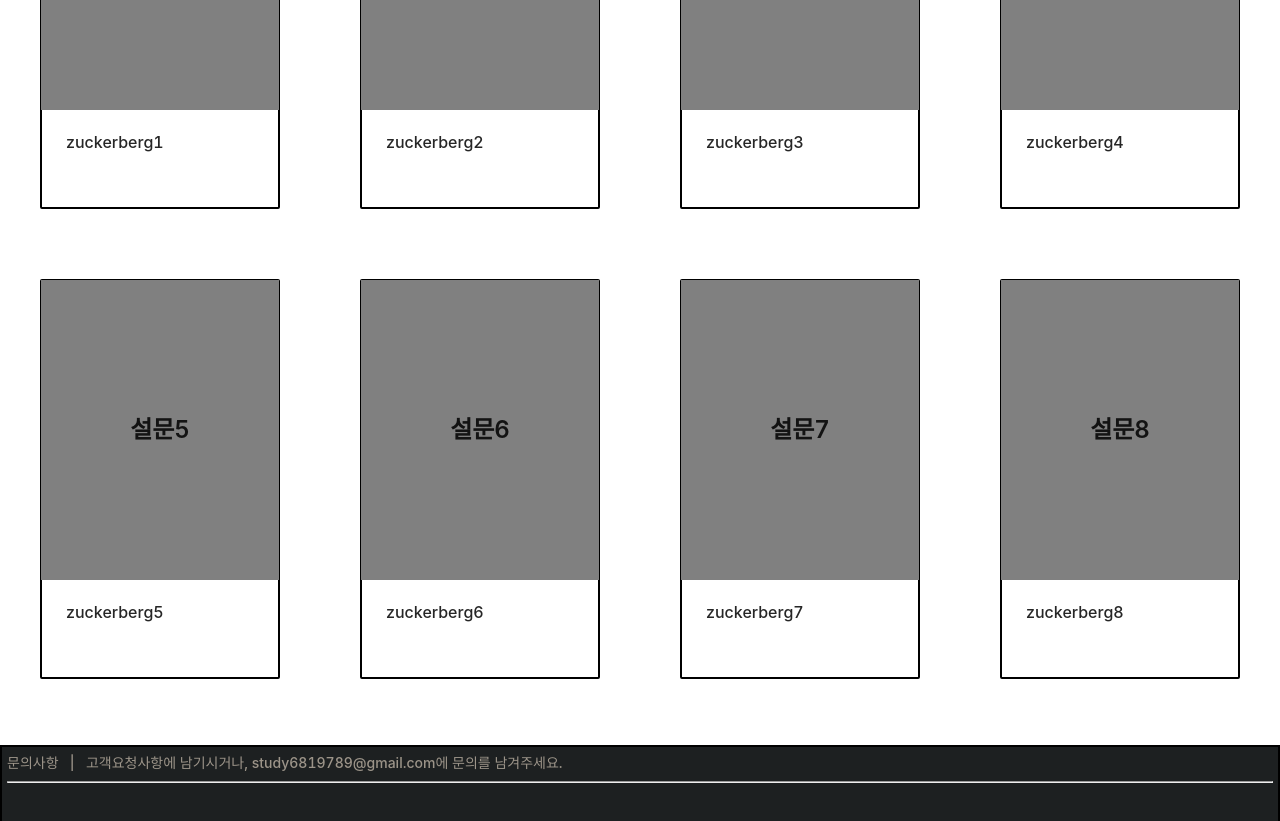
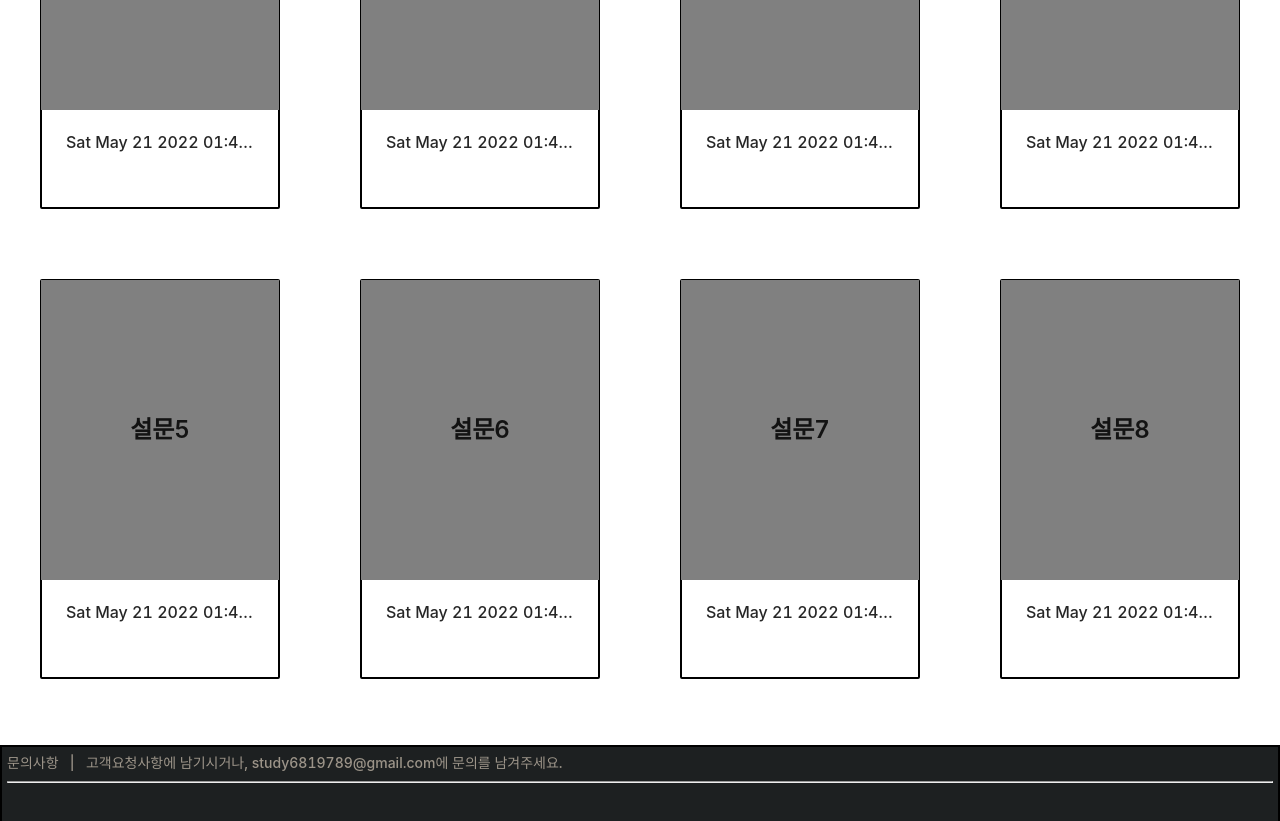
Before and after one commit to kic0610/CapstoneKic, a React (Create React App) app in the folder my-app/: page / in a window 1280 px wide. Shown: the part 380-1201 px from the top of the page. Built offline with nearby package versions, Linux system fonts and the light colour scheme.

Commit message:
key 사용으로 설문하기페이지에서 데이터 추가 삭제 버그 해결

```diff
--- a/my-app/src/App.js
+++ b/my-app/src/App.js
@@ -26,10 +26,6 @@ const MyFooter = styled.footer`
 const App = () => {
   return (
     <div style={{ minHeight: "100vh", backgroundColor: "Background" }}>
-      {/* <div>
-            {tripPlace.map((country) => (<Trip place={country.place} />))}
-            {dummy_writer.map((dummy_writer) => (<Home place={dummy_writer.writer} />))}
-        </div> */}
       <HomeMenu />
       <Routes>
         <Route path="/" element={<Home />} />
--- a/my-app/src/components/HomeCard.js
+++ b/my-app/src/components/HomeCard.js
@@ -21,10 +21,11 @@ const CardTextContent = styled.div`
 `;
 
 const HomeCard = (data) => {
+  let cardData = data.data;
   return (
     <Link to="/post/1_post_id">
-      <Card hoverable style={{ width: 240, height: "400px", border: "2px solid black" }} cover={<CardTextContent>{data.data.surveyTitle}</CardTextContent>}>
-        <Card.Meta title={data.data.writer} />
+      <Card hoverable style={{ width: 240, height: "400px", border: "2px solid black" }} cover={<CardTextContent>{cardData.surveyTitle}</CardTextContent>}>
+        <Card.Meta title={cardData.date} />
       </Card>
     </Link>
   );
--- a/my-app/src/components/MySurvey.js
+++ b/my-app/src/components/MySurvey.js
@@ -27,6 +27,7 @@ const MyPostItemTitle = styled.span`
   margin-left: 5%;
   font-weight: 600;
   color: #226dff;
+  cursor: pointer;
 `;
 
 const MyPostItemDate = styled.span`
--- a/my-app/src/components/SubjectiveQuestion.js
+++ b/my-app/src/components/SubjectiveQuestion.js
@@ -84,21 +84,27 @@ const SubjectiveQuestion = (data) => {
 
   let onOptionAdd = useCallback(() => {
     let shortkey = shortid.generate();
-    console.log(shortkey);
     setOption(option.concat(shortkey));
   }, [option]);
 
   let onOptionRemove = useCallback(
     (e) => {
       const target = e.currentTarget.getAttribute("data-option-key");
-      setOption(option.filter((aaa) => aaa !== target));
+      setOption(option.filter((data) => data !== target));
     },
     [option]
   );
 
+  // 입력을 받아서 상태로 저장하는 모듈
+  let [state, setState] = useState();
+  let onInput = useCallback((e) => {
+    setState(e.target.value);
+    console.log(e.target.value);
+  }, []);
+
   return (
     <SurveyBox key={data} style={{ msUserSelect: "none", MozUserSelect: "-moz-none", WebkitUserSelect: "none", userSelect: "none" }}>
-      <Input.TextArea className="SubjectiveQuestionTitle" placeholder="설문을 입력하세요"></Input.TextArea>
+      <Input.TextArea className="SubjectiveQuestionTitle" placeholder="설문을 입력하세요" value={state} onChange={onInput}></Input.TextArea>
       <div className="bottomLine" style={{ bottom: "inherit", backgroundColor: "pink", height: "1px", width: "99%", display: "block" }}></div>
 
       <span onClick={onOptionAdd} style={{ cursor: "pointer" }}>
--- a/my-app/src/components/SurveyPost.js
+++ b/my-app/src/components/SurveyPost.js
@@ -4,6 +4,7 @@ import React from "react";
 
 import styled from "styled-components";
 import PostGraph from "./PostGraph";
+import { useState } from "react";
 
 const ServeyForm = styled(Form)`
   position: relative;
@@ -76,11 +77,60 @@ const SurveyBox = styled.div`
 `;
 
 const SurveyPost = () => {
+  // 입력을 받아서 상태로 저장하는 모듈
+  let [multipleChoiceServey, setMultipleChoiceServey] = useState([{ title: "가장 좋아하는 음식은 1 ?" }, { title: "가장 좋아하는 음식은 2 ?" }]);
+  let [subjectiveQuestionServey, setSubjectiveQuestionServey] = useState([
+    {
+      title: "가장 좋아하는 음식은 a ?",
+      option: ["고기피자", "포테이토피자", "김치피자", "장문 텍스트 입니다. 장문 텍스트 입니다 장문 텍스트 입니다 장문 텍스트 입니다.", "적당한 길이의 텍스트"],
+    },
+    {
+      title: "가장 좋아하는 음식은 b ?",
+      option: ["고기피자", "포테이토피자", "김치피자", "장문 텍스트 입니다. 장문 텍스트 입니다 장문 텍스트 입니다 장문 텍스트 입니다.", "적당한 길이의 텍스트"],
+    },
+  ]);
+
   return (
     <div>
       <h1 style={{ marginLeft: "5%", fontWeight: 600 }}>ㅁㅁid의 게시물 (게시물의 id를통해 (설문제목,설문번호별 설문+설문타입,객관식선택지,주관식은구현))</h1>
 
       <ServeyForm>
+        <div className="TopForm">
+          <span style={{ cursor: "pointer" }}>
+            <PlusCircleOutlined className="AddBtn" style={{ marginRight: "10px" }} />
+            설문 작성 완료
+          </span>
+        </div>
+
+        {multipleChoiceServey.map((mcdata) => (
+          <SurveyBox>
+            <div className="surveyTitle">{mcdata.title}</div>
+            <div className="bottomLine" style={{ bottom: "inherit", backgroundColor: "pink", height: "1px", width: "99%", display: "block" }}></div>
+
+            <Input.TextArea placeholder="사용자의 답변이 입력되는 란입니다."></Input.TextArea>
+            <div className="bottomLine" style={{ bottom: "inherit", backgroundColor: "green", height: "1px", width: "99%", display: "block" }}></div>
+          </SurveyBox>
+        ))}
+
+        {subjectiveQuestionServey.map((sqdata) => (
+          <SurveyBox>
+            <div className="surveyTitle">{sqdata.title}</div>
+            <div className="bottomLine" style={{ bottom: "inherit", backgroundColor: "pink", height: "1px", width: "99%", display: "block" }}></div>
+
+            <div className="answerObjectivity">
+              {sqdata.option.map((sqdata2) => (
+                <span className="answerObjectivityItem">
+                  <input type="checkbox" name="피자" id="피자" />
+                  <label for="피자">{sqdata2}</label>
+                </span>
+              ))}
+            </div>
+            <div className="bottomLine" style={{ bottom: "inherit", backgroundColor: "green", height: "1px", width: "99%", display: "block" }}></div>
+          </SurveyBox>
+        ))}
+      </ServeyForm>
+
+      {/* <ServeyForm>
         <div className="TopForm">
           <span style={{ cursor: "pointer" }}>
             <PlusCircleOutlined className="AddBtn" style={{ marginRight: "10px" }} />
@@ -128,7 +178,7 @@ const SurveyPost = () => {
           </div>
           <div className="bottomLine" style={{ bottom: "inherit", backgroundColor: "green", height: "1px", width: "99%", display: "block" }}></div>
         </SurveyBox>
-      </ServeyForm>
+      </ServeyForm> */}
       <PostGraph />
     </div>
   );
--- a/my-app/src/pages/Home.js
+++ b/my-app/src/pages/Home.js
@@ -27,18 +27,18 @@ const HomeSection = styled.section`
   align-items: flex-start;
 `;
 
-let homeCardData = [
-  { writer: "zuckerberg1", surveyTitle: "설문1" },
-  { writer: "zuckerberg2", surveyTitle: "설문2" },
-  { writer: "zuckerberg3", surveyTitle: "설문3" },
-  { writer: "zuckerberg4", surveyTitle: "설문4" },
-  { writer: "zuckerberg5", surveyTitle: "설문5" },
-  { writer: "zuckerberg6", surveyTitle: "설문6" },
-  { writer: "zuckerberg7", surveyTitle: "설문7" },
-  { writer: "zuckerberg8", surveyTitle: "설문8" },
-];
+const Home = () => {
+  let [homeCardData, setHomeCardData] = useState([
+    { date: "Sat May 21 2022 01:44:33", surveyTitle: "설문1" },
+    { date: "Sat May 21 2022 01:44:34", surveyTitle: "설문2" },
+    { date: "Sat May 21 2022 01:44:35", surveyTitle: "설문3" },
+    { date: "Sat May 21 2022 01:44:36", surveyTitle: "설문4" },
+    { date: "Sat May 21 2022 01:44:37", surveyTitle: "설문5" },
+    { date: "Sat May 21 2022 01:44:38", surveyTitle: "설문6" },
+    { date: "Sat May 21 2022 01:44:39", surveyTitle: "설문7" },
+    { date: "Sat May 21 2022 01:44:40", surveyTitle: "설문8" },
+  ]);
 
-const Home = () => {
   useEffect(() => {
     console.log("Home 리렌더링");
   });
--- a/my-app/src/pages/Surveying.js
+++ b/my-app/src/pages/Surveying.js
@@ -7,6 +7,7 @@ import { useCallback } from "react";
 import MultipleChoice from "../components/MultipleChoice";
 import SubjectiveQuestion from "../components/SubjectiveQuestion";
 import { Button } from "antd";
+import shortid from "shortid";
 
 const TemplateSelect = styled.div`
   position: relative;
@@ -110,26 +111,47 @@ const SurveyContainer = styled.div`
 `;
 
 const Surveying = () => {
-  let [multipleChoiceKey, setMultipleChoiceKey] = useState([0]);
+  // 주관식 설문 데이터 생성 및 삭제 (배열데이터 map하여 사용 , component key 사용필수)
+
+  let [multipleChoiceKey, setMultipleChoiceKey] = useState([]);
 
   let onMultipleChoiceAdd = useCallback(() => {
-    const N_multipleChoiceKey = multipleChoiceKey.concat(2);
-    setMultipleChoiceKey(N_multipleChoiceKey);
+    let shortkey = shortid.generate();
+    setMultipleChoiceKey(multipleChoiceKey.concat(shortkey));
   }, [multipleChoiceKey]);
 
-  let [SubjectiveQuestionKey, setSubjectiveQuestionKey] = useState([0]);
+  let onMultipleChoiceRemove = useCallback(
+    (e) => {
+      const target = e.currentTarget.getAttribute("data-MultipleChoice-key");
+      setMultipleChoiceKey(multipleChoiceKey.filter((data) => data !== target));
+    },
+    [multipleChoiceKey]
+  );
+
+  // 겍관식 설문 데이터 생성 및 삭제 (배열데이터 map하여 사용 , component key 사용필수)
+
+  let [SubjectiveQuestionKey, setSubjectiveQuestionKey] = useState([]);
 
   let onSubjectiveQuestionAdd = useCallback(() => {
-    const N_SubjectiveQuestionKey = SubjectiveQuestionKey.concat(2);
-    setSubjectiveQuestionKey(N_SubjectiveQuestionKey);
+    let shortkey = shortid.generate();
+
+    setSubjectiveQuestionKey(SubjectiveQuestionKey.concat(shortkey));
   }, [SubjectiveQuestionKey]);
+
+  let onSubjectiveQuestionRemove = useCallback(
+    (e) => {
+      const target = e.currentTarget.getAttribute("data-SubjectiveQuestion-key");
+      setSubjectiveQuestionKey(SubjectiveQuestionKey.filter((data) => data !== target));
+    },
+    [SubjectiveQuestionKey]
+  );
 
   let onFinish = () => {
     console.log("제출시도", new Date());
   };
 
   return (
-    <Form onFinish={onFinish}>
+    <Form onFinish={onFinish} style={{ msUserSelect: "none", MozUserSelect: "-moz-none", WebkitUserSelect: "none", userSelect: "none" }}>
       <h1 style={{ marginLeft: "5%", fontWeight: 600 }}>
         설문하기 (불러올껀 없고 다 작성후 서버에 데이터 전송해주기( 작성시간 , 마감시간 , 고유번호 , 설문제목 ,
         번호별(설문+설문타입,객관식선택지,주관식은타입만체크)))
@@ -165,11 +187,22 @@ const Surveying = () => {
 
         <SurveyContainer>
           {multipleChoiceKey.map((data) => (
-            <MultipleChoice data={data} />
+            <span key={data}>
+              <MultipleChoice data={data} />
+              <div onClick={onMultipleChoiceRemove} data-MultipleChoice-key={data}>
+                {data} , 제거버튼
+              </div>
+            </span>
           ))}
 
+          {/* important point 1. key를 입력하지 않으면 설문제거의 버그가 일어남 */}
           {SubjectiveQuestionKey.map((data) => (
-            <SubjectiveQuestion data={data} />
+            <span key={data}>
+              <SubjectiveQuestion data={data} />
+              <div onClick={onSubjectiveQuestionRemove} data-SubjectiveQuestion-key={data}>
+                {data} , 제거버튼
+              </div>
+            </span>
           ))}
         </SurveyContainer>
       </TemplateForm>
```
Also changed, not shown: 1 other file (tests, documents, lock files or other folders).
